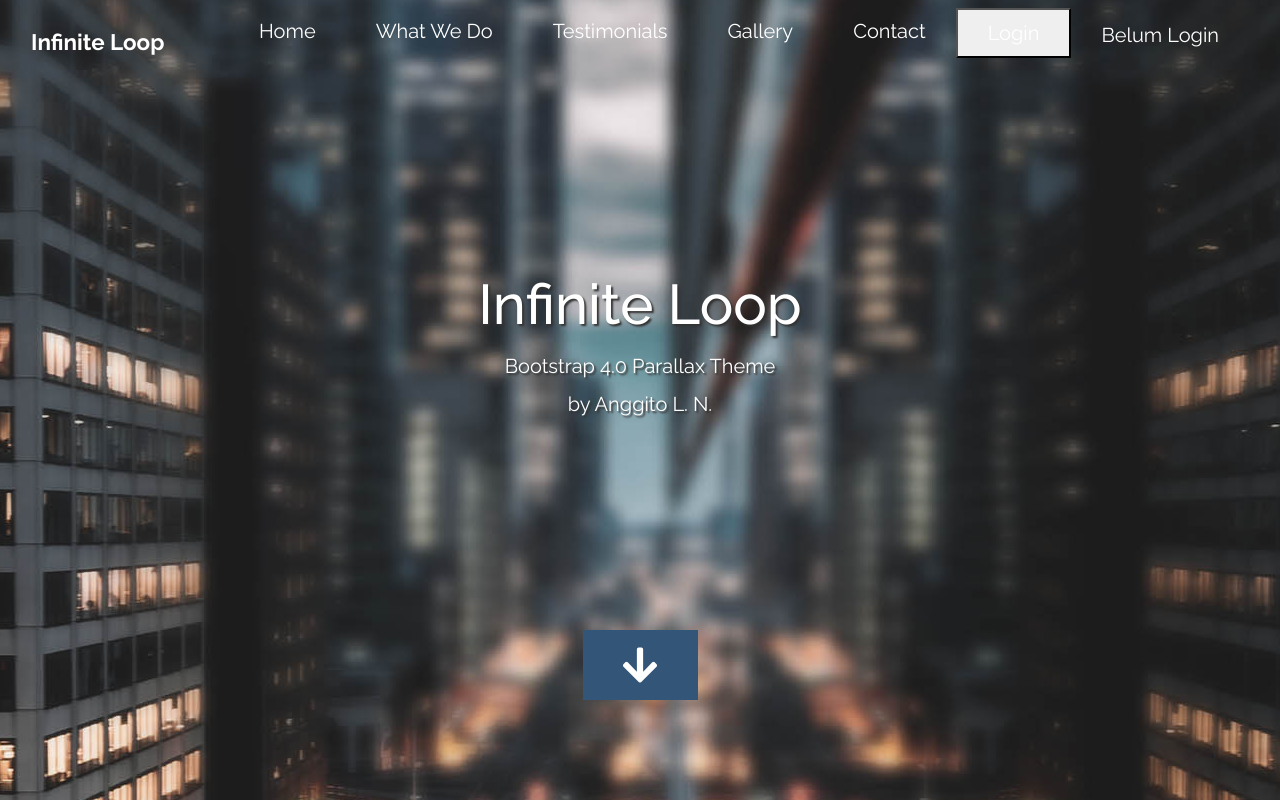
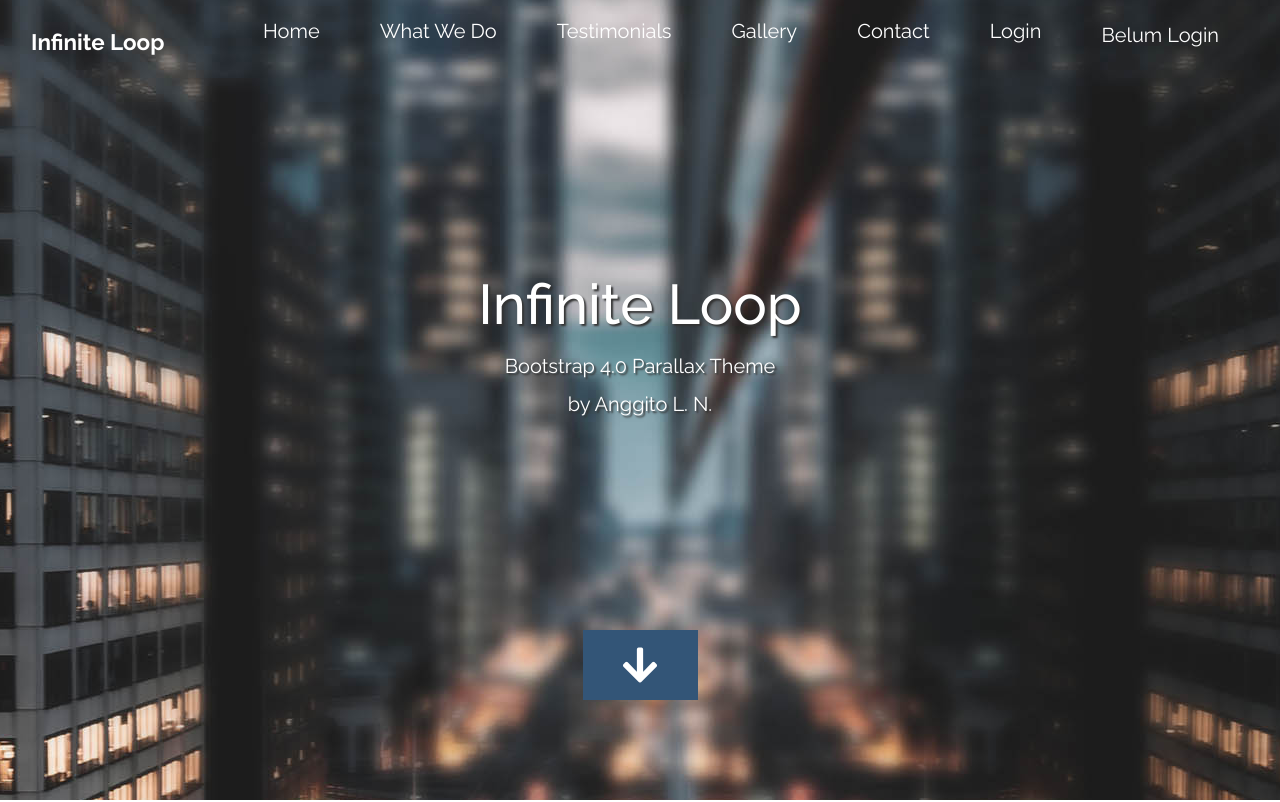
Before and after one commit to gitoks-stack/Bismillah, a plain HTML site: page index.html in a window 1280 px wide. Shown: the top 802 px of the page. Drawn offline with Linux system fonts and the light colour scheme.

Commit message:
Update index.html

```diff
--- a/index.html
+++ b/index.html
@@ -48,7 +48,7 @@ https://www.tooplate.com/view/2117-infinite-loop
                   <a class="nav-link tm-nav-link" href="#contact">Contact</a>
               </li>
               <li id="authArea">
-                  <button class="nav-link tm-nav-link" onclick="goLogin()">Login</button>
+                  <a class="nav-link tm-nav-link" onclick="goLogin()">Login</a>
               </li>
               <p class="nav-link tm-nav-link" id="userInfo">Belum Login</p>
             </ul>
```
